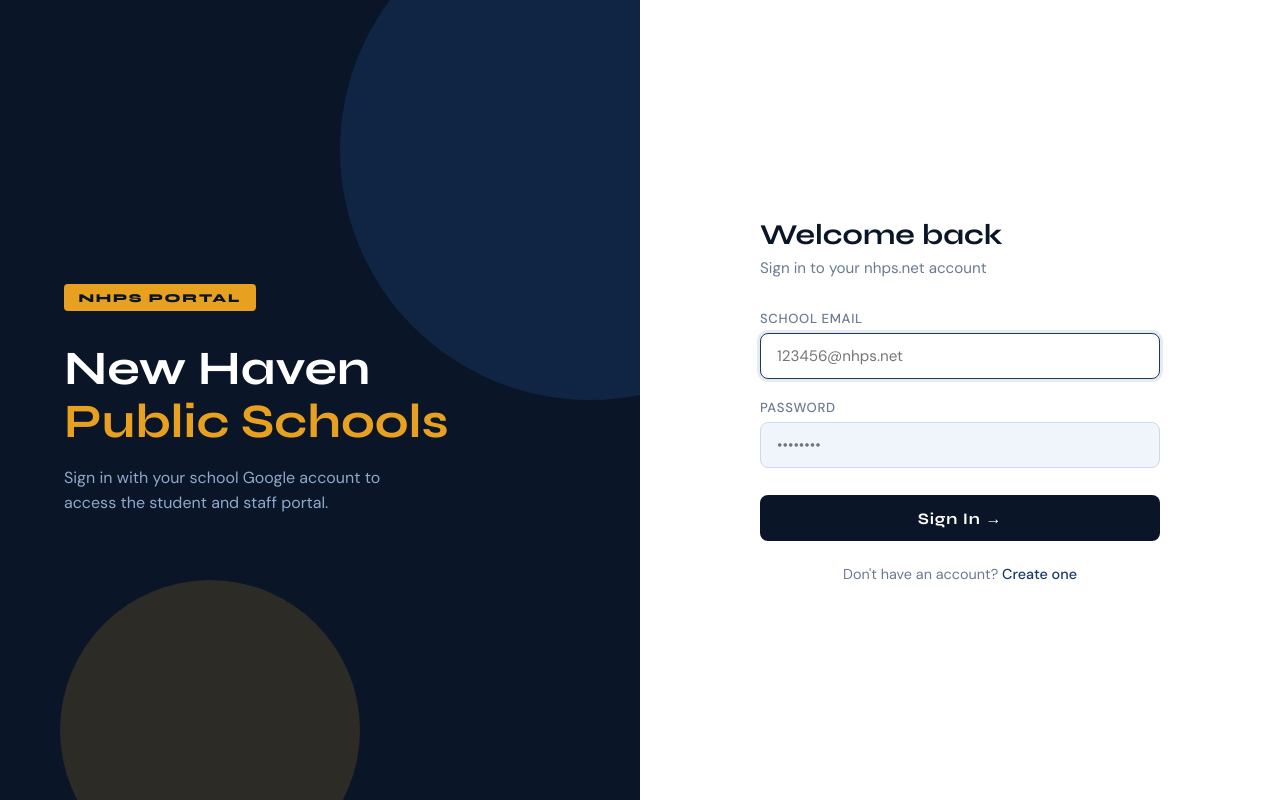
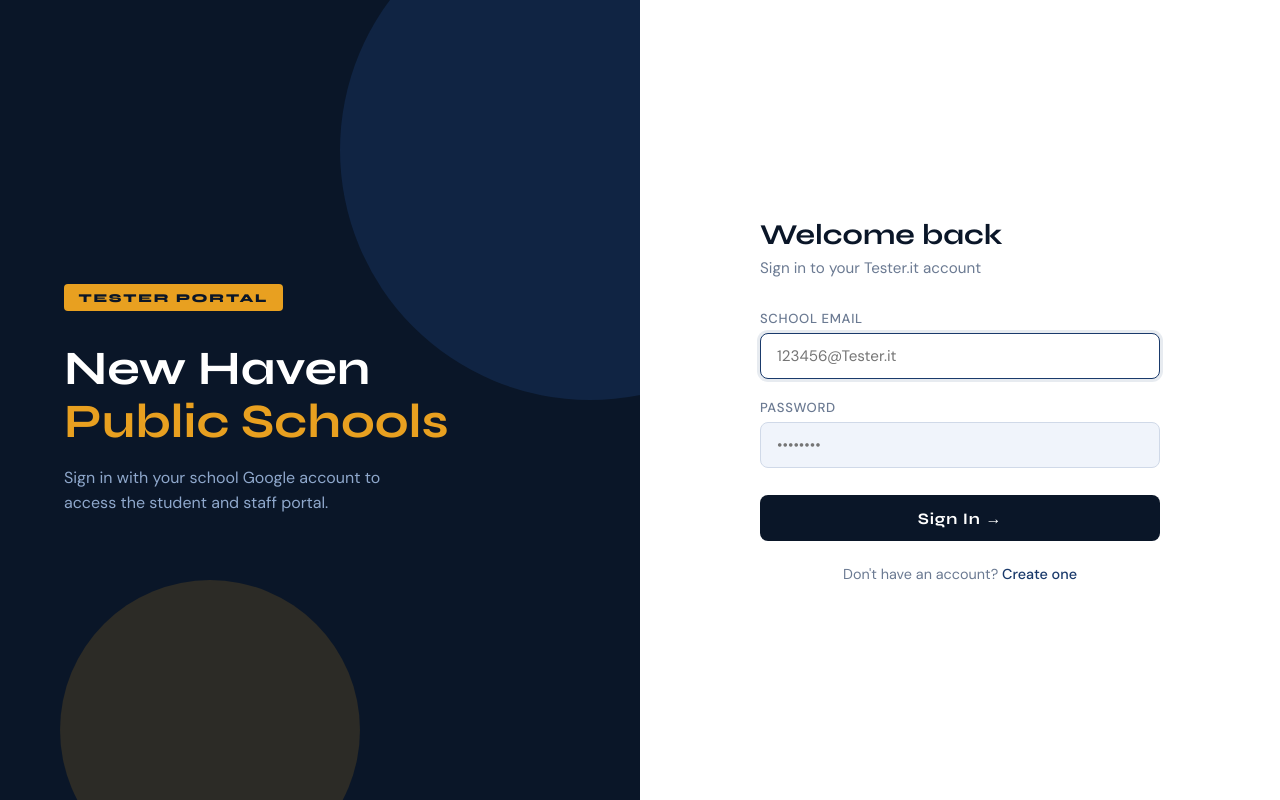
Before and after one commit to lukepickle12-dotcom/school-app, a Flask app: page /login in a window 1280 px wide. Run offline with Flask 3, Linux system fonts and the light colour scheme.

Commit message:
Update login.html

```diff
--- a/nhps_portal_build/templates/login.html
+++ b/nhps_portal_build/templates/login.html
@@ -1,5 +1,5 @@
 {% extends "base.html" %}
-{% block title %}Login — NHPS Portal{% endblock %}
+{% block title %}Login — Tester Portal{% endblock %}
 
 {% block extra_css %}
 .auth-page {
@@ -154,7 +154,7 @@
 {% block content %}
 <div class="auth-page">
   <div class="auth-brand">
-    <div class="brand-badge">NHPS Portal</div>
+    <div class="brand-badge">Tester Portal</div>
     <h1>New Haven<br><span>Public Schools</span></h1>
     <p>Sign in with your school Google account to access the student and staff portal.</p>
   </div>
@@ -162,12 +162,12 @@
   <div class="auth-form-side">
     <div class="auth-card">
       <h2>Welcome back</h2>
-      <p class="sub">Sign in to your nhps.net account</p>
+      <p class="sub">Sign in to your Tester.it account</p>
 
       <form method="POST">
         <div class="form-group">
           <label>School Email</label>
-          <input type="email" name="email" value="{{ email }}" placeholder="123456@nhps.net" required autofocus />
+          <input type="email" name="email" value="{{ email }}" placeholder="123456@Tester.it" required autofocus />
         </div>
         <div class="form-group">
           <label>Password</label>
```
